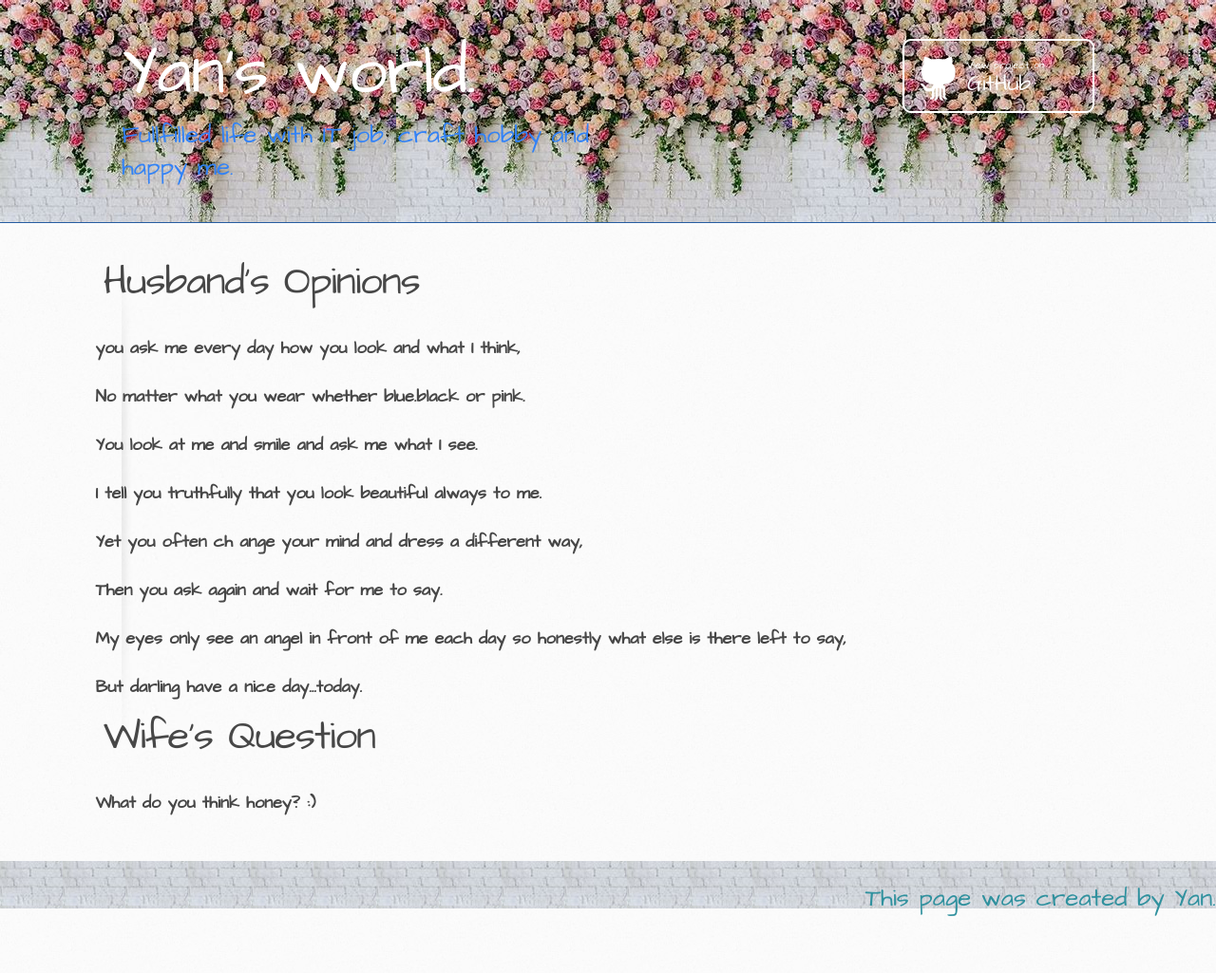
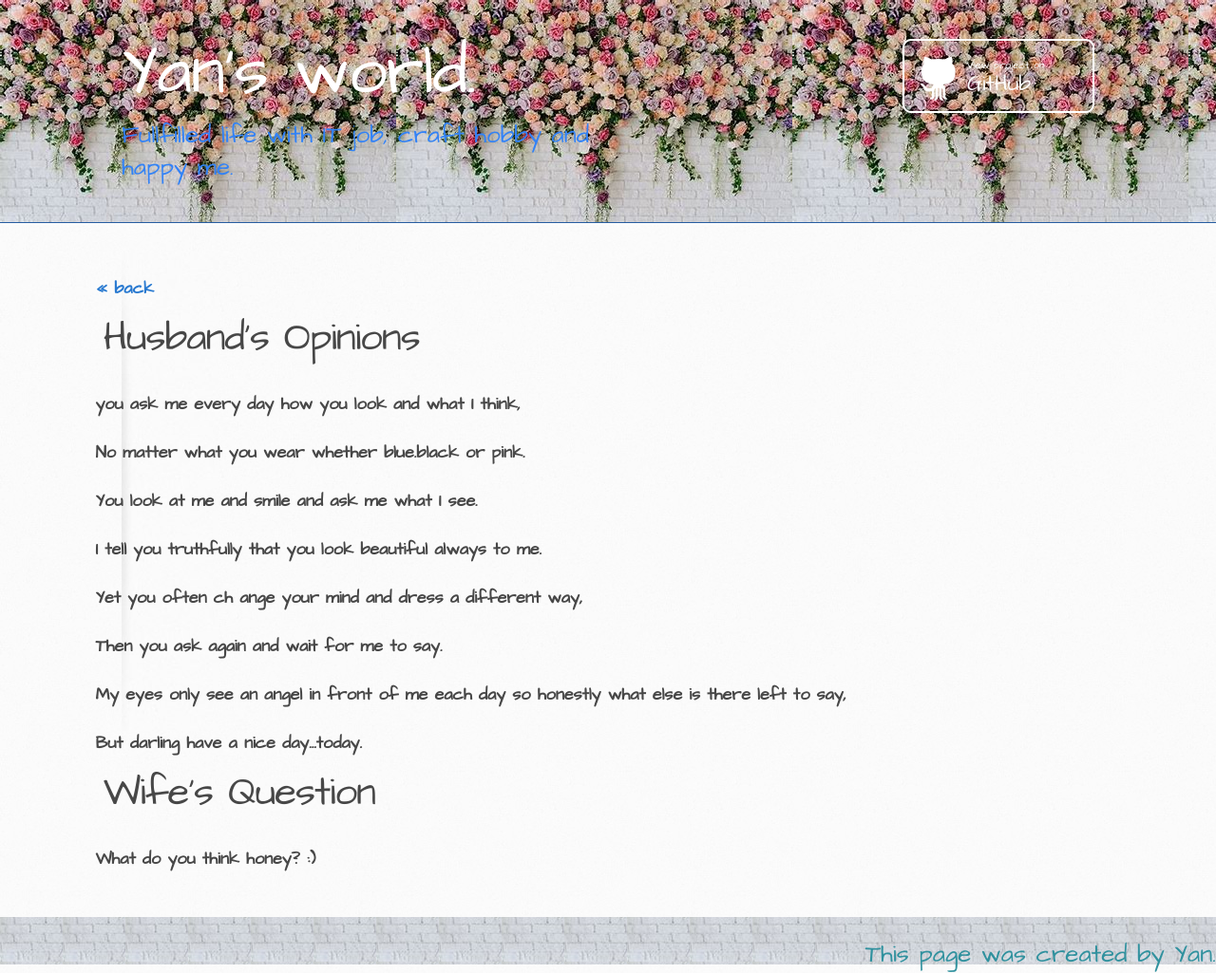
Before and after one commit to itcraftme/itcraftme, a Jekyll site: the page built from poem/5th.md, in a window 1280 px wide. Shown: the whole page at 95% size. Built offline with Jekyll 4.4.1, drawn with Linux system fonts in a browser that asks for light colours; our own code applies the rules of GitHub Pages for plain Markdown files; before the commit the page ends 966 px from its top, so only the background shows below that.

Commit message:
Update 5th.md

```diff
--- a/poem/5th.md
+++ b/poem/5th.md
@@ -1,3 +1,4 @@
+###  [<< back](../docs/me/pickups.md)
 # Husband's Opinions
 
 ### you ask me every day how you look and what I think,
```
